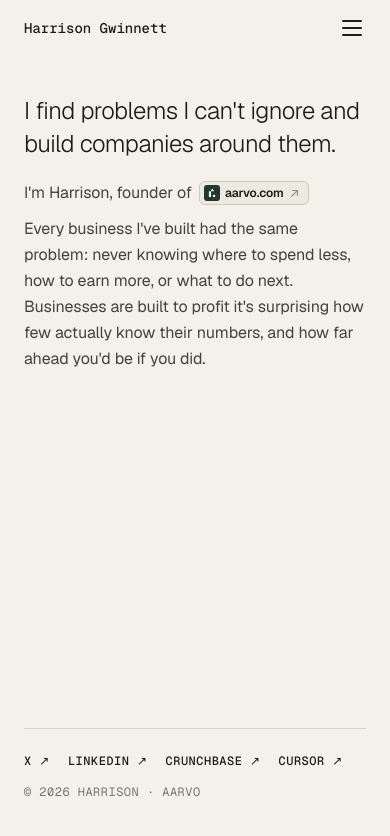
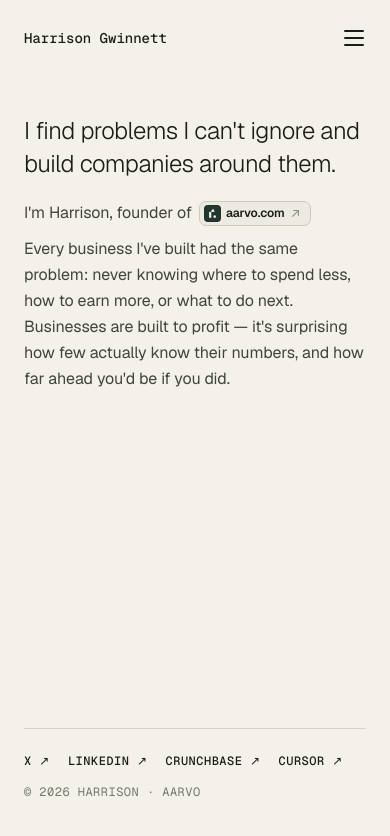
Before and after one commit to Harrison-Gwinnett/personalweb, a Next.js app: page / in a window 390 px wide. Shown: the top 836 px of the page. Built offline with nearby package versions, Linux system fonts and the light colour scheme.

Commit message:
Polish interaction, a11y, and typography details.
Fix the mobile menu toggle morph, Escape/focus restore, press feedback, chip consistency, and light copy/balance tweaks from the better-ui review.

```diff
--- a/app/globals.css
+++ b/app/globals.css
@@ -35,19 +35,27 @@ button:focus-visible {
 
 /* ─── Article row hover ──────────────────────────────────────── */
 .article-row {
-  transition: opacity 150ms ease;
+  transition: opacity 150ms ease, transform 150ms ease;
 }
 .article-row:hover {
   opacity: 0.7;
 }
+.article-row:active {
+  transform: scale(0.96);
+}
 
 /* ─── Aarvo chip hover lift ──────────────────────────────────── */
 .aarvo-chip {
+  color: #8a8c7f;
   transition: transform 180ms ease, box-shadow 180ms ease;
 }
 .aarvo-chip:hover {
   transform: translateY(-2px);
   box-shadow: 0 4px 12px rgba(27, 28, 24, 0.1);
+}
+.aarvo-chip:active {
+  transform: scale(0.96);
+  box-shadow: none;
 }
 
 /* ─── Footer / social link nudge ────────────────────────────── */
@@ -58,13 +66,26 @@ button:focus-visible {
 .footer-link:hover {
   transform: translateX(2px);
 }
+.footer-link:active {
+  transform: scale(0.96);
+}
 
 /* ─── Nav link hover ────────────────────────────────────────── */
 .nav-link {
-  transition: opacity 150ms ease;
+  transition: opacity 150ms ease, transform 150ms ease;
 }
 .nav-link:hover {
   opacity: 0.6;
+}
+.nav-link:active {
+  transform: scale(0.96);
+}
+
+.pressable {
+  transition: transform 150ms ease;
+}
+.pressable:active {
+  transform: scale(0.96);
 }
 
 /* ─── Responsive toggle ──────────────────────────────────────── */
--- a/components/MobileNav.tsx
+++ b/components/MobileNav.tsx
@@ -1,7 +1,7 @@
 'use client'
 import Link from 'next/link'
 import { usePathname } from 'next/navigation'
-import { useState, useEffect, type CSSProperties } from 'react'
+import { useState, useEffect, useRef, type CSSProperties } from 'react'
 import { motion, AnimatePresence, useReducedMotion } from 'motion/react'
 
 const GS = 'var(--font-geist-sans), system-ui, sans-serif'
@@ -17,21 +17,34 @@ export default function MobileNav() {
   const pathname = usePathname()
   const [open, setOpen] = useState(false)
   const reduce = useReducedMotion() ?? false
+  const toggleRef = useRef<HTMLButtonElement>(null)
+  const wasOpen = useRef(false)
 
-  // Close on route change
   useEffect(() => { setOpen(false) }, [pathname])
 
-  // Lock body scroll while open
   useEffect(() => {
     document.body.style.overflow = open ? 'hidden' : ''
     return () => { document.body.style.overflow = '' }
   }, [open])
 
-  // ── Hamburger bar styles ──────────────────────────────────────
+  useEffect(() => {
+    if (!open) return
+    const onKey = (e: KeyboardEvent) => {
+      if (e.key === 'Escape') setOpen(false)
+    }
+    window.addEventListener('keydown', onKey)
+    return () => window.removeEventListener('keydown', onKey)
+  }, [open])
+
+  useEffect(() => {
+    if (wasOpen.current && !open) toggleRef.current?.focus()
+    wasOpen.current = open
+  }, [open])
+
   const barBase: CSSProperties = {
     width: '20px',
     height: '2px',
-    backgroundColor: '#1B1C18',
+    backgroundColor: 'currentColor',
     borderRadius: '1px',
     transformOrigin: 'center',
     transition: reduce ? 'none' : 'transform 220ms ease, opacity 160ms ease',
@@ -39,7 +52,6 @@ export default function MobileNav() {
 
   return (
     <>
-      {/* ── Nav bar ─────────────────────────────────────────────── */}
       <div
         style={{
           alignItems: 'center',
@@ -52,40 +64,41 @@ export default function MobileNav() {
           Harrison Gwinnett
         </Link>
 
-        {/* Hamburger → X morph button */}
         <button
-          onClick={() => setOpen(true)}
-          aria-label="Open navigation menu"
+          ref={toggleRef}
+          type="button"
+          className="pressable"
+          onClick={() => setOpen((v) => !v)}
+          aria-label={open ? 'Close navigation menu' : 'Open navigation menu'}
           aria-expanded={open}
-          style={{ display: 'flex', flexDirection: 'column', gap: '5px', padding: '4px', cursor: 'pointer' }}
+          aria-controls="mobile-nav-dialog"
+          style={{
+            alignItems: 'center',
+            color: '#1B1C18',
+            cursor: 'pointer',
+            display: 'flex',
+            flexDirection: 'column',
+            gap: '5px',
+            height: '44px',
+            justifyContent: 'center',
+            marginRight: '-10px',
+            padding: '12px 10px',
+            position: 'relative',
+            width: '44px',
+            zIndex: 60,
+          }}
         >
-          <span
-            style={{
-              ...barBase,
-              transform: open ? 'translateY(7px) rotate(45deg)' : 'none',
-            }}
-          />
-          <span
-            style={{
-              ...barBase,
-              opacity: open ? 0 : 1,
-              transform: open ? 'scaleX(0)' : 'none',
-            }}
-          />
-          <span
-            style={{
-              ...barBase,
-              transform: open ? 'translateY(-7px) rotate(-45deg)' : 'none',
-            }}
-          />
+          <span style={{ ...barBase, transform: open ? 'translateY(7px) rotate(45deg)' : 'none' }} />
+          <span style={{ ...barBase, opacity: open ? 0 : 1, transform: open ? 'scaleX(0)' : 'none' }} />
+          <span style={{ ...barBase, transform: open ? 'translateY(-7px) rotate(-45deg)' : 'none' }} />
         </button>
       </div>
 
-      {/* ── Full-screen overlay ──────────────────────────────────── */}
-      <AnimatePresence>
+      <AnimatePresence initial={false}>
         {open && (
           <motion.div
             key="mobile-menu"
+            id="mobile-nav-dialog"
             initial={reduce ? { opacity: 1 } : { opacity: 0 }}
             animate={{ opacity: 1 }}
             exit={reduce ? { opacity: 1 } : { opacity: 0 }}
@@ -102,30 +115,21 @@ export default function MobileNav() {
             aria-modal="true"
             aria-label="Navigation menu"
           >
-            {/* Overlay nav bar */}
-            <div style={{ alignItems: 'center', display: 'flex', justifyContent: 'space-between', padding: '24px 24px 0' }}>
-              <Link href="/" onClick={() => setOpen(false)} style={{ color: '#1B1C18', fontFamily: GM, fontSize: '14px', fontWeight: 500, lineHeight: '18px' }}>
+            <div style={{ alignItems: 'center', display: 'flex', height: '44px', justifyContent: 'space-between', marginTop: '16px', paddingLeft: '24px', paddingRight: '14px' }}>
+              <Link href="/" onClick={() => setOpen(false)} className="nav-link" style={{ color: '#1B1C18', fontFamily: GM, fontSize: '14px', fontWeight: 500, lineHeight: '18px' }}>
                 Harrison Gwinnett
               </Link>
-              <button
-                onClick={() => setOpen(false)}
-                aria-label="Close navigation menu"
-                style={{ display: 'flex', alignItems: 'center', padding: '4px' }}
-              >
-                <svg width="16" height="16" viewBox="0 0 16 16" fill="none">
-                  <line x1="1" y1="1" x2="15" y2="15" stroke="#1B1C18" strokeWidth="1.5" strokeLinecap="round" />
-                  <line x1="15" y1="1" x2="1" y2="15" stroke="#1B1C18" strokeWidth="1.5" strokeLinecap="round" />
-                </svg>
-              </button>
+              {/* Spacer matching toggle so layout mirrors the closed bar; toggle stays above via z-index */}
+              <span aria-hidden="true" style={{ height: '44px', width: '44px' }} />
             </div>
 
-            {/* Staggered nav links */}
             <div style={{ flex: 1, display: 'flex', flexDirection: 'column', justifyContent: 'center', padding: '0 24px 60px' }}>
               {NAV_ITEMS.map(({ href, label, num }, i) => (
                 <motion.div
                   key={href}
                   initial={reduce ? { opacity: 1, y: 0 } : { opacity: 0, y: 10 }}
                   animate={{ opacity: 1, y: 0 }}
+                  exit={reduce ? { opacity: 1 } : { opacity: 0 }}
                   transition={{ duration: 0.28, ease: [0.16, 1, 0.3, 1], delay: reduce ? 0 : 0.07 + i * 0.06 }}
                 >
                   <Link
@@ -141,7 +145,7 @@ export default function MobileNav() {
                       paddingBlock: '28px',
                     }}
                   >
-                    <span style={{ color: '#1B1C18', fontFamily: GS, fontSize: '32px', fontWeight: 300, letterSpacing: '-0.02em', lineHeight: '40px' }}>
+                    <span style={{ color: '#1B1C18', fontFamily: GS, fontSize: '32px', fontWeight: 300, letterSpacing: '-0.02em', lineHeight: '40px', textWrap: 'balance' }}>
                       {label}
                     </span>
                     <span style={{ color: '#8A8C7F', fontFamily: GM, fontSize: '11px', letterSpacing: '0.04em', lineHeight: '14px' }}>
@@ -153,7 +157,6 @@ export default function MobileNav() {
               <div style={{ borderBottomColor: '#D6D3C8', borderBottomStyle: 'solid', borderBottomWidth: '1px' }} />
             </div>
 
-            {/* Footer */}
             <motion.div
               initial={reduce ? { opacity: 1 } : { opacity: 0 }}
               animate={{ opacity: 1 }}
--- a/components/NavDesktop.tsx
+++ b/components/NavDesktop.tsx
@@ -21,6 +21,7 @@ export default function NavDesktop() {
     >
       <Link
         href="/"
+        className="nav-link"
         style={{
           color: '#1B1C18',
           fontFamily: GM,
--- a/components/home/HomeDesktop.tsx
+++ b/components/home/HomeDesktop.tsx
@@ -72,7 +72,7 @@ export default function HomeDesktop() {
         {/* Hero */}
         <div style={{ display: 'flex', flexDirection: 'column', gap: '26px', paddingTop: '104px', width: '100%' }}>
           <FadeUp delay={0.07}>
-            <div style={{ color: '#1B1C18', fontFamily: GS, fontSize: '31px', fontWeight: 300, letterSpacing: '-0.02em', lineHeight: '44px', width: '660px' }}>
+            <div style={{ color: '#1B1C18', fontFamily: GS, fontSize: '31px', fontWeight: 300, letterSpacing: '-0.02em', lineHeight: '44px', textWrap: 'balance', width: '660px' }}>
               I find problems I can't ignore and build<br />companies around them.
             </div>
           </FadeUp>
@@ -104,16 +104,16 @@ export default function HomeDesktop() {
                 }}
               >
                 {/* eslint-disable-next-line @next/next/no-img-element */}
-                <img src="/aarvo-icon.svg" alt="aarvo" width={17} height={17} style={{ borderRadius: '4px', display: 'block', flexShrink: 0 }} />
+                <img src="/aarvo-icon.svg" alt="aarvo" width={17} height={17} style={{ borderRadius: '4px', display: 'block', flexShrink: 0, outline: '1px solid oklch(0 0 0 / 0.1)', outlineOffset: '-1px' }} />
                 <span style={{ color: '#1B1C18', fontFamily: GS, fontSize: '13px', fontWeight: 600, letterSpacing: '-0.01em', lineHeight: '100%' }}>aarvo.com</span>
                 <svg width="12" height="12" viewBox="0 0 16 16" fill="none" style={{ flexShrink: 0 }}>
-                  <path d="M11.7119 11.3586C11.5775 11.2243 11.4927 11.0333 11.4927 10.8283L11.4927 4.50674L5.17113 4.50674C4.75394 4.50674 4.41806 4.17086 4.4216 3.7572C4.4216 3.34001 4.75747 3.00413 5.17113 3.00767H12.2422C12.6594 3.00767 12.9953 3.34354 12.9917 3.7572L12.9917 10.8283C12.9917 11.2455 12.6559 11.5813 12.2422 11.5778C12.0371 11.5778 11.8462 11.493 11.7119 11.3586Z" fill="#8A8C7F"/>
-                  <path d="M3.22659 12.7728C2.93314 12.4794 2.93314 12.0056 3.22659 11.7122L11.2947 3.64407C11.5881 3.35062 12.0619 3.35062 12.3553 3.64407C12.6488 3.93751 12.6488 4.41128 12.3553 4.70473L4.28725 12.7728C3.9938 13.0663 3.52004 13.0663 3.22659 12.7728Z" fill="#8A8C7F"/>
+                  <path d="M11.7119 11.3586C11.5775 11.2243 11.4927 11.0333 11.4927 10.8283L11.4927 4.50674L5.17113 4.50674C4.75394 4.50674 4.41806 4.17086 4.4216 3.7572C4.4216 3.34001 4.75747 3.00413 5.17113 3.00767H12.2422C12.6594 3.00767 12.9953 3.34354 12.9917 3.7572L12.9917 10.8283C12.9917 11.2455 12.6559 11.5813 12.2422 11.5778C12.0371 11.5778 11.8462 11.493 11.7119 11.3586Z" fill="currentColor"/>
+                  <path d="M3.22659 12.7728C2.93314 12.4794 2.93314 12.0056 3.22659 11.7122L11.2947 3.64407C11.5881 3.35062 12.0619 3.35062 12.3553 3.64407C12.6488 3.93751 12.6488 4.41128 12.3553 4.70473L4.28725 12.7728C3.9938 13.0663 3.52004 13.0663 3.22659 12.7728Z" fill="currentColor"/>
                 </svg>
               </a>
             </div>
             <div style={{ color: '#41443B', fontFamily: GS, fontSize: '18px', letterSpacing: '-0.005em', lineHeight: '31px' }}>
-              Every business I've built had the same problem: never knowing where to spend less, how to earn more, or what to do next. Businesses are built to profit it's surprising how few actually know their numbers, and how far ahead you'd be if you did.
+              Every business I've built had the same problem: never knowing where to spend less, how to earn more, or what to do next. Businesses are built to profit — it's surprising how few actually know their numbers, and how far ahead you'd be if you did.
             </div>
           </FadeUp>
         </div>
--- a/components/home/HomeMobile.tsx
+++ b/components/home/HomeMobile.tsx
@@ -57,7 +57,7 @@ export default function HomeMobile() {
         {/* Hero */}
         <div style={{ display: 'flex', flexDirection: 'column', gap: '20px', paddingTop: '54px', width: '100%' }}>
           <FadeUp delay={0.07}>
-            <div style={{ color: '#1B1C18', fontFamily: GS, fontSize: '24px', fontWeight: 300, letterSpacing: '-0.02em', lineHeight: '33px', width: '100%' }}>
+            <div style={{ color: '#1B1C18', fontFamily: GS, fontSize: '24px', fontWeight: 300, letterSpacing: '-0.02em', lineHeight: '33px', textWrap: 'balance', width: '100%' }}>
               I find problems I can't ignore and build companies around them.
             </div>
           </FadeUp>
@@ -76,7 +76,7 @@ export default function HomeMobile() {
                   alignItems: 'center',
                   backgroundColor: '#ECEAE1',
                   borderColor: '#CCCAB8',
-                  borderRadius: '6px',
+                  borderRadius: '7px',
                   borderStyle: 'solid',
                   borderWidth: '1px',
                   display: 'inline-flex',
@@ -84,21 +84,21 @@ export default function HomeMobile() {
                   gap: '5px',
                   paddingBottom: '3px',
                   paddingLeft: '4px',
-                  paddingRight: '8px',
+                  paddingRight: '9px',
                   paddingTop: '3px',
                 }}
               >
                 {/* eslint-disable-next-line @next/next/no-img-element */}
-                <img src="/aarvo-icon.svg" alt="aarvo" width={16} height={16} style={{ borderRadius: '3px', display: 'block', flexShrink: 0 }} />
+                <img src="/aarvo-icon.svg" alt="aarvo" width={17} height={17} style={{ borderRadius: '4px', display: 'block', flexShrink: 0, outline: '1px solid oklch(0 0 0 / 0.1)', outlineOffset: '-1px' }} />
                 <span style={{ color: '#1B1C18', fontFamily: GS, fontSize: '12px', fontWeight: 600, letterSpacing: '-0.01em', lineHeight: '100%' }}>aarvo.com</span>
                 <svg width="11" height="11" viewBox="0 0 16 16" fill="none" style={{ flexShrink: 0 }}>
-                  <path d="M11.7119 11.3586C11.5775 11.2243 11.4927 11.0333 11.4927 10.8283L11.4927 4.50674L5.17113 4.50674C4.75394 4.50674 4.41806 4.17086 4.4216 3.7572C4.4216 3.34001 4.75747 3.00413 5.17113 3.00767H12.2422C12.6594 3.00767 12.9953 3.34354 12.9917 3.7572L12.9917 10.8283C12.9917 11.2455 12.6559 11.5813 12.2422 11.5778C12.0371 11.5778 11.8462 11.493 11.7119 11.3586Z" fill="#8A8C7F"/>
-                  <path d="M3.22659 12.7728C2.93314 12.4794 2.93314 12.0056 3.22659 11.7122L11.2947 3.64407C11.5881 3.35062 12.0619 3.35062 12.3553 3.64407C12.6488 3.93751 12.6488 4.41128 12.3553 4.70473L4.28725 12.7728C3.9938 13.0663 3.52004 13.0663 3.22659 12.7728Z" fill="#8A8C7F"/>
+                  <path d="M11.7119 11.3586C11.5775 11.2243 11.4927 11.0333 11.4927 10.8283L11.4927 4.50674L5.17113 4.50674C4.75394 4.50674 4.41806 4.17086 4.4216 3.7572C4.4216 3.34001 4.75747 3.00413 5.17113 3.00767H12.2422C12.6594 3.00767 12.9953 3.34354 12.9917 3.7572L12.9917 10.8283C12.9917 11.2455 12.6559 11.5813 12.2422 11.5778C12.0371 11.5778 11.8462 11.493 11.7119 11.3586Z" fill="currentColor"/>
+                  <path d="M3.22659 12.7728C2.93314 12.4794 2.93314 12.0056 3.22659 11.7122L11.2947 3.64407C11.5881 3.35062 12.0619 3.35062 12.3553 3.64407C12.6488 3.93751 12.6488 4.41128 12.3553 4.70473L4.28725 12.7728C3.9938 13.0663 3.52004 13.0663 3.22659 12.7728Z" fill="currentColor"/>
                 </svg>
               </a>
             </div>
             <div style={{ color: '#41443B', fontFamily: GS, fontSize: '16px', letterSpacing: '-0.005em', lineHeight: '26px' }}>
-              Every business I've built had the same problem: never knowing where to spend less, how to earn more, or what to do next. Businesses are built to profit it's surprising how few actually know their numbers, and how far ahead you'd be if you did.
+              Every business I've built had the same problem: never knowing where to spend less, how to earn more, or what to do next. Businesses are built to profit — it's surprising how few actually know their numbers, and how far ahead you'd be if you did.
             </div>
           </FadeUp>
         </div>
```
Also changed, not shown: components/about/AboutDesktop.tsx (+6 -4 lines), components/about/AboutMobile.tsx (+6 -4 lines).
